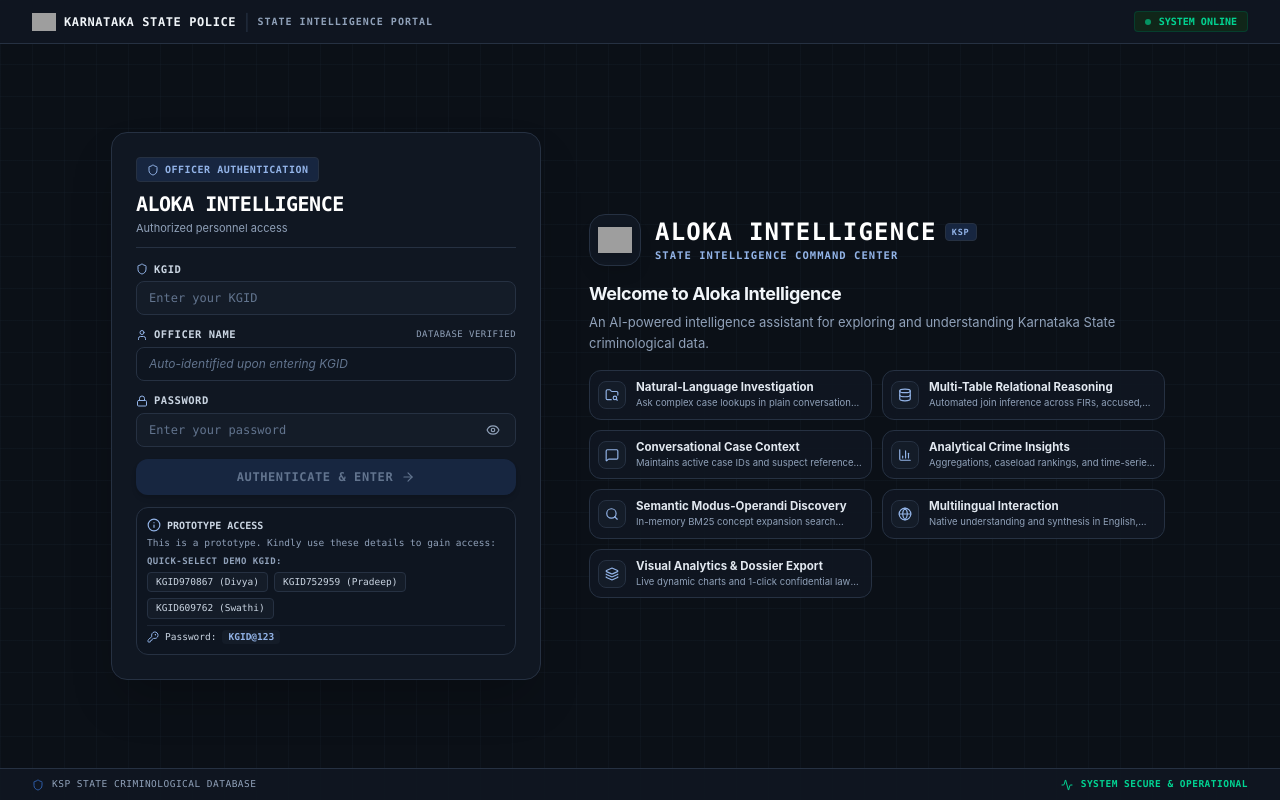
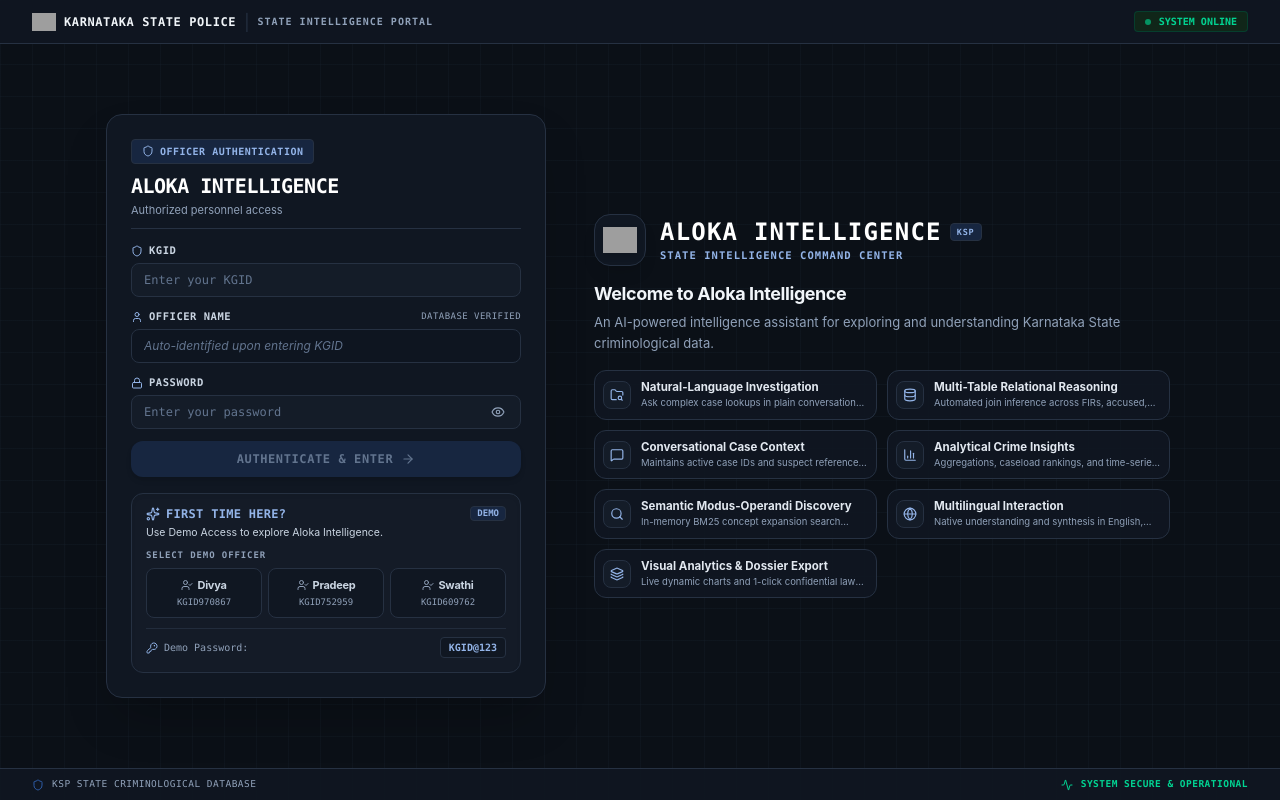
Before and after one commit to sudhir-sharma-17/ksp_crime_bot, a React (Vite) app in the folder frontend/: page / in a window 1280 px wide. Built offline with nearby package versions, Linux system fonts and the light colour scheme; grey boxes are pictures that could not be loaded.

Commit message:
feat(auth): enhance demo access panel with prominent judge onboarding and 1-click officer selection

```diff
--- a/frontend/src/components/auth/LoginPage.jsx
+++ b/frontend/src/components/auth/LoginPage.jsx
@@ -18,8 +18,9 @@ import {
   Layers,
   Activity,
   Check,
-  Info,
-  KeyRound
+  Sparkles,
+  KeyRound,
+  UserCheck
 } from 'lucide-react';
 
 const CAPABILITIES = [
@@ -67,10 +68,28 @@ const CAPABILITIES = [
   }
 ];
 
-const DEMO_ACCOUNTS = [
-  { kgid: 'KGID970867', name: 'Divya Joshi', rank: 'Sub-Inspector', unit: 'Koramangala PS' },
-  { kgid: 'KGID752959', name: 'Pradeep Kumar', rank: 'Inspector', unit: 'Indiranagar PS' },
-  { kgid: 'KGID609762', name: 'Swathi Kumar', rank: 'Inspector', unit: 'Lashkar PS' }
+const DEMO_OFFICERS = [
+  {
+    id: 'divya',
+    name: 'Divya',
+    fullName: 'Divya Joshi',
+    rank: 'Sub-Inspector',
+    kgid: 'KGID970867'
+  },
+  {
+    id: 'pradeep',
+    name: 'Pradeep',
+    fullName: 'Pradeep Kumar',
+    rank: 'Inspector',
+    kgid: 'KGID752959'
+  },
+  {
+    id: 'swathi',
+    name: 'Swathi',
+    fullName: 'Swathi Kumar',
+    rank: 'Inspector',
+    kgid: 'KGID609762'
+  }
 ];
 
 export default function LoginPage({ onLoginSuccess }) {
@@ -165,7 +184,7 @@ export default function LoginPage({ onLoginSuccess }) {
     }
   };
 
-  const fillDemoAccount = (demoKgid) => {
+  const handleSelectDemoOfficer = (demoKgid) => {
     setKgid(demoKgid);
     setPassword('KGID@123');
     setAuthError(null);
@@ -202,7 +221,7 @@ export default function LoginPage({ onLoginSuccess }) {
         {/* ============================================================ */}
         {/* LEFT SIDE: OFFICER LOGIN PANEL (40-45% on Desktop)          */}
         {/* ============================================================ */}
-        <section className="w-full lg:w-[430px] max-w-md bg-[#101722] border border-[#263142] rounded-2xl p-5 sm:p-6 shadow-2xl relative shrink-0">
+        <section className="w-full lg:w-[440px] max-w-md bg-[#101722] border border-[#263142] rounded-2xl p-5 sm:p-6 shadow-2xl relative shrink-0">
           {/* Top Form Header */}
           <div className="mb-3.5 pb-2.5 border-b border-[#263142]">
             <div className="flex items-center gap-1.5 text-[10px] font-mono font-bold uppercase tracking-wider text-[#93B4E8] bg-[#172640] px-2.5 py-1 rounded w-fit border border-[#263142] mb-2">
@@ -354,7 +373,7 @@ export default function LoginPage({ onLoginSuccess }) {
 
             {/* Authentication Failure Error Banner */}
             {authError && (
-              <div className="flex items-start gap-1.5 text-[11px] text-rose-400 bg-rose-950/30 p-2 rounded-lg border border-rose-900/50 animate-fade-in font-medium">
+              <div className="flex items-start gap-1.5 text-[11px] text-rose-400 bg-rose-950/30 p-2.5 rounded-lg border border-rose-900/50 animate-fade-in font-medium">
                 <AlertTriangle className="w-4 h-4 shrink-0 mt-0.5 text-rose-400" />
                 <span>{authError}</span>
               </div>
@@ -380,44 +399,71 @@ export default function LoginPage({ onLoginSuccess }) {
             </button>
           </form>
 
-          {/* Prototype Access Information Panel */}
-          <div className="mt-3 pt-2.5 border-t border-[#263142] text-[10px] font-mono text-slate-400 bg-[#0E1520] p-2.5 rounded-xl border border-[#263142]">
-            <div className="flex items-center gap-1.5 text-slate-300 font-bold mb-1">
-              <Info className="w-3.5 h-3.5 text-[#93B4E8]" />
-              <span>PROTOTYPE ACCESS</span>
+          {/* ============================================================ */}
+          {/* NOTICEABLE DEMO ACCESS PANEL FOR HACKATHON JUDGES            */}
+          {/* ============================================================ */}
+          <div className="mt-4 pt-3 border-t border-[#263142] bg-[#141C28]/90 p-3.5 rounded-xl border border-[#2F5DA8]/40 shadow-inner">
+            {/* Header Badge & Subtitle */}
+            <div className="flex items-center justify-between mb-1">
+              <div className="flex items-center gap-1.5 text-xs font-bold text-slate-100 font-mono tracking-wide">
+                <Sparkles className="w-3.5 h-3.5 text-[#93B4E8]" />
+                <span className="text-[#93B4E8]">FIRST TIME HERE?</span>
               </div>
-            <p className="text-[9.5px] text-slate-400 leading-tight mb-1.5">
-              This is a prototype. Kindly use these details to gain access:
+              <span className="text-[9px] font-mono px-1.5 py-0.2 rounded bg-[#172640] text-[#93B4E8] border border-[#263142] uppercase font-bold">
+                Demo
+              </span>
+            </div>
+
+            <p className="text-[10.5px] text-slate-300 leading-tight mb-2.5">
+              Use Demo Access to explore Aloka Intelligence.
             </p>
 
-            <div className="space-y-1 mb-1.5">
-              <span className="text-[9px] uppercase tracking-wider text-slate-400 font-bold block">
-                Quick-Select Demo KGID:
+            {/* Officer Selection Buttons */}
+            <div className="space-y-1.5 mb-2.5">
+              <span className="text-[9px] font-mono uppercase tracking-widest text-slate-400 font-bold block">
+                SELECT DEMO OFFICER
               </span>
-              <div className="flex flex-wrap gap-1.5">
-                {DEMO_ACCOUNTS.map((acc) => (
+              <div className="grid grid-cols-3 gap-1.5">
+                {DEMO_OFFICERS.map((officer) => {
+                  const isSelected = kgid === officer.kgid;
+                  return (
                     <button
-                    key={acc.kgid}
+                      key={officer.id}
                       type="button"
-                    onClick={() => fillDemoAccount(acc.kgid)}
-                    className={`px-2 py-0.5 rounded text-[9.5px] border transition-all cursor-pointer ${
-                      kgid === acc.kgid
-                        ? 'bg-[#2F5DA8] text-white border-[#3A6DBD] font-bold'
-                        : 'bg-[#141C28] text-slate-300 border-[#263142] hover:border-slate-500'
+                      onClick={() => handleSelectDemoOfficer(officer.kgid)}
+                      className={`flex flex-col items-center justify-center p-2 rounded-lg border transition-all cursor-pointer text-center ${
+                        isSelected
+                          ? 'bg-[#172640] border-[#3A6DBD] text-white ring-1 ring-[#3A6DBD]/60 shadow-xs'
+                          : 'bg-[#101722] border-[#263142] text-slate-300 hover:border-[#2F5DA8] hover:bg-[#141C28]'
                       }`}
                     >
-                    {acc.kgid} ({acc.name.split(' ')[0]})
+                      <div className="flex items-center gap-1 mb-0.5">
+                        <UserCheck className={`w-3 h-3 ${isSelected ? 'text-[#93B4E8]' : 'text-slate-400'}`} />
+                        <span className="text-[11px] font-bold tracking-tight">
+                          {officer.name}
+                        </span>
+                      </div>
+                      <span className="text-[9px] font-mono text-slate-400">
+                        {officer.kgid}
+                      </span>
                     </button>
-                ))}
+                  );
+                })}
               </div>
             </div>
 
-            <div className="flex items-center gap-1.5 text-[9.5px] text-slate-300 pt-1 border-t border-[#263142]/60">
+            {/* Demo Password Info */}
+            <div className="flex items-center justify-between text-[10px] font-mono text-slate-300 pt-2 border-t border-[#263142]/80">
+              <div className="flex items-center gap-1.5">
                 <KeyRound className="w-3 h-3 text-[#93B4E8]" />
-              <span>Password:</span>
-              <code className="bg-[#141C28] px-1.5 py-0.2 rounded text-[#93B4E8] font-bold">KGID@123</code>
+                <span className="text-slate-400">Demo Password:</span>
+              </div>
+              <code className="bg-[#101722] px-2 py-0.5 rounded border border-[#263142] text-[#93B4E8] font-bold">
+                KGID@123
+              </code>
             </div>
           </div>
+
         </section>
 
 
```
Lines whose indentation alone changed are shown as unchanged.
